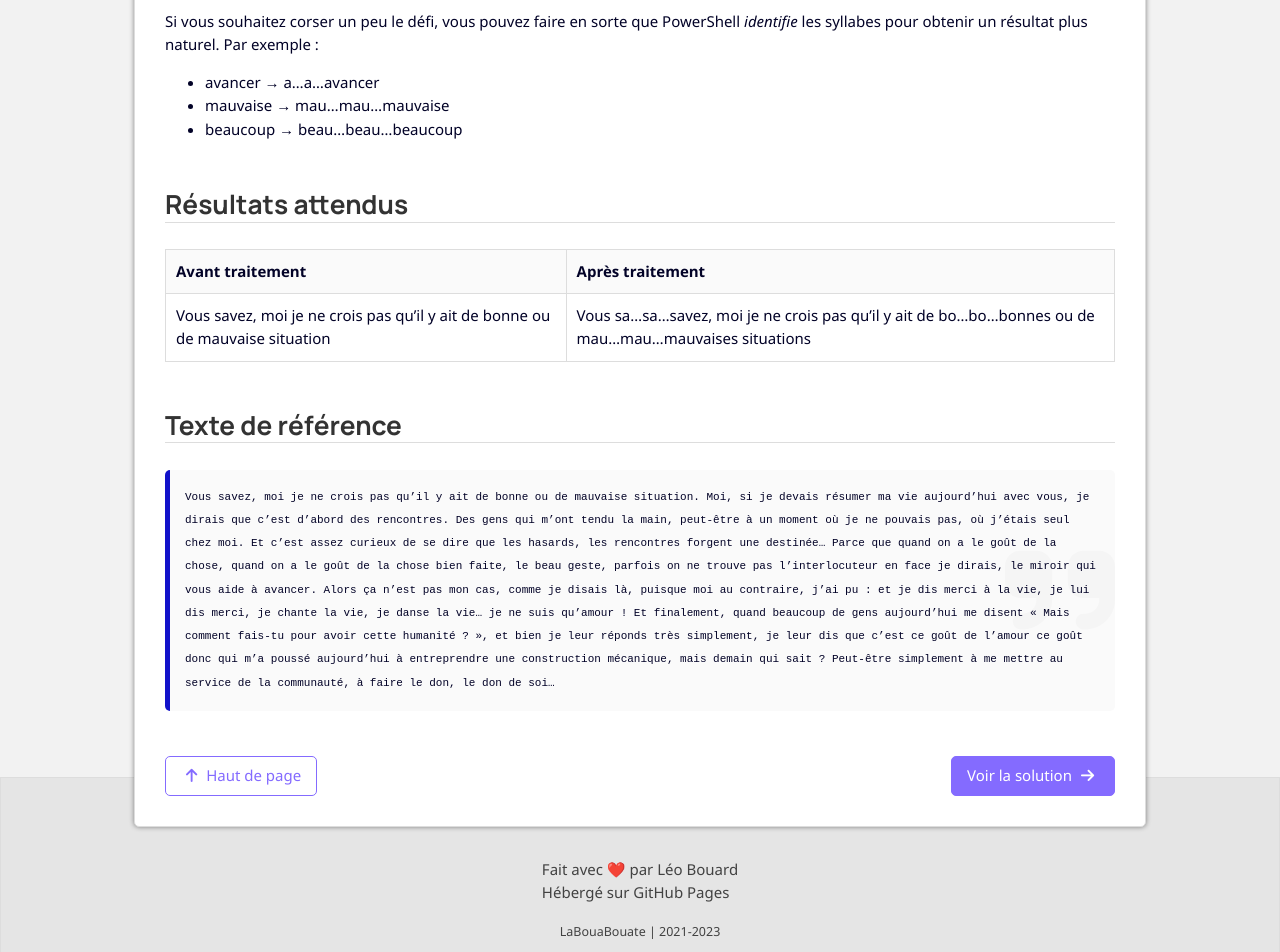
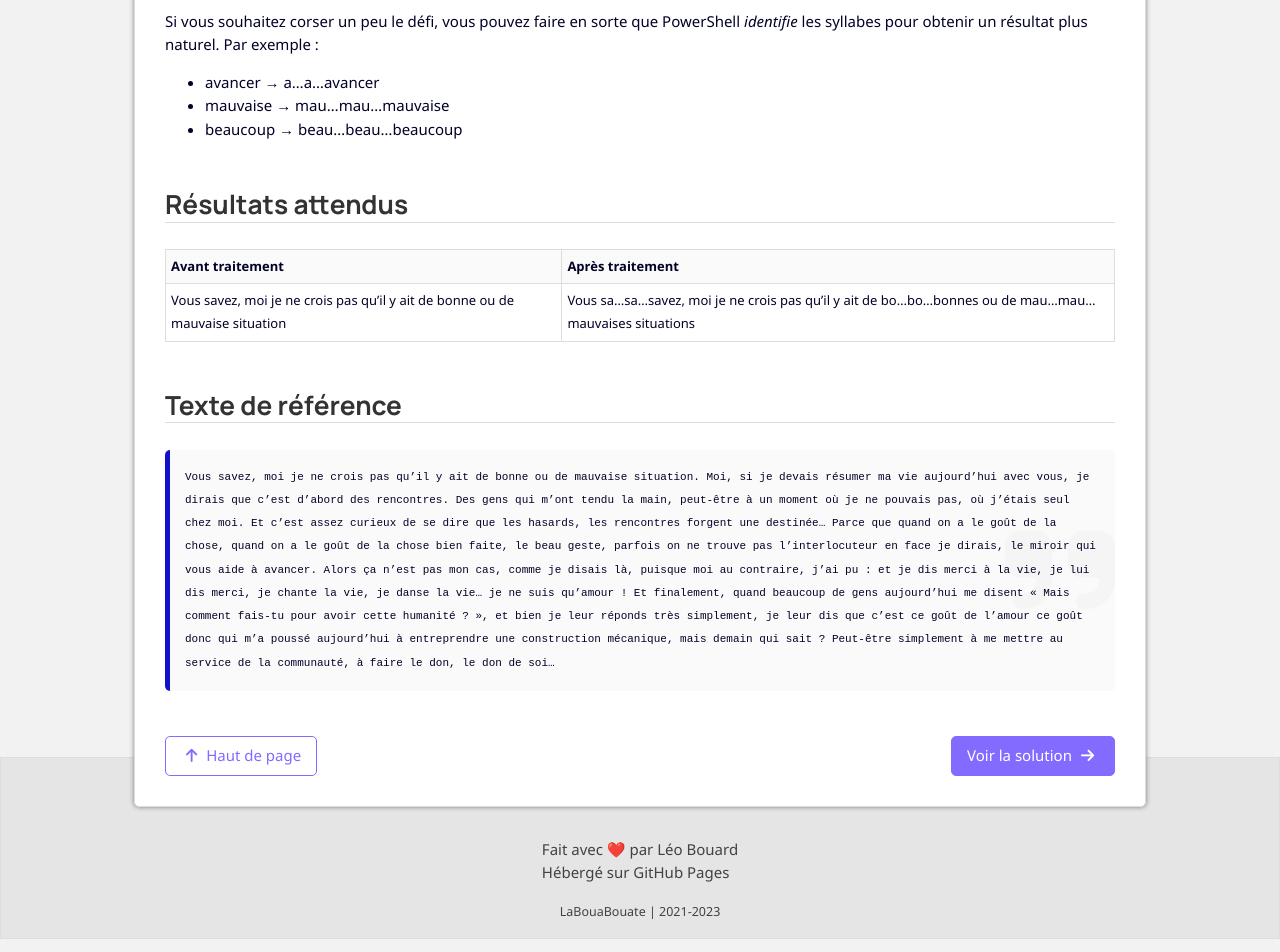
Before and after one commit to leobouard/leobouard.github.io, a Jekyll site: the page built from _posts/2021-09-28-begaiement.md, in a window 1280 px wide. Shown: the part 1057-2009 px from the top of the page. Built offline with Jekyll 4.4.1, drawn with Linux system fonts in a browser that asks for light colours; nearby versions of some CDN libraries; some web fonts are replaced.

Commit message:
Réduction de la taille des tableaux

```diff
--- a/assets/css/style.scss
+++ b/assets/css/style.scss
@@ -310,8 +310,9 @@ main {
     tr,
     th {
         border: var(--border);
-        padding: 10px;
+        padding: 5px;
         border-collapse: collapse;
+        font-size: 13px;
     }
 
     th {
```
